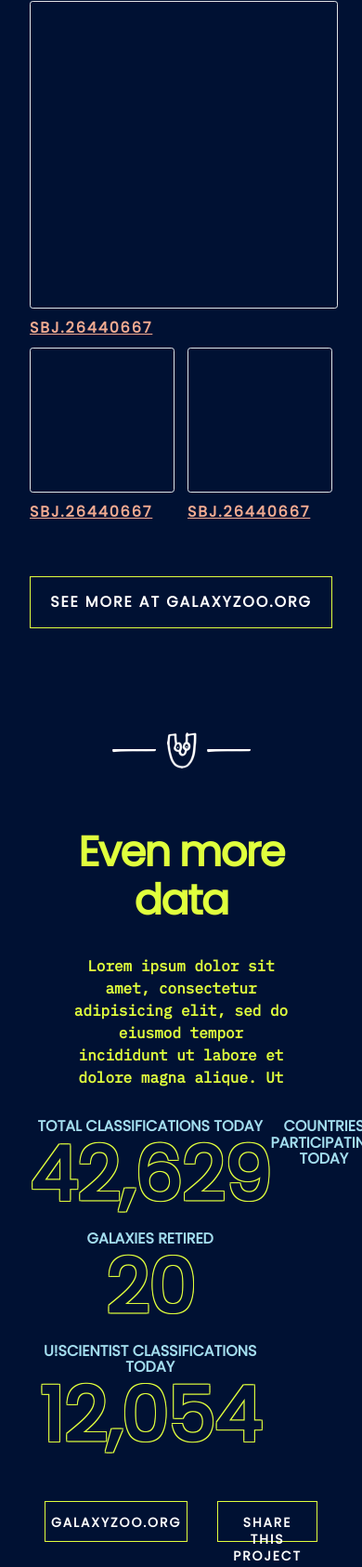
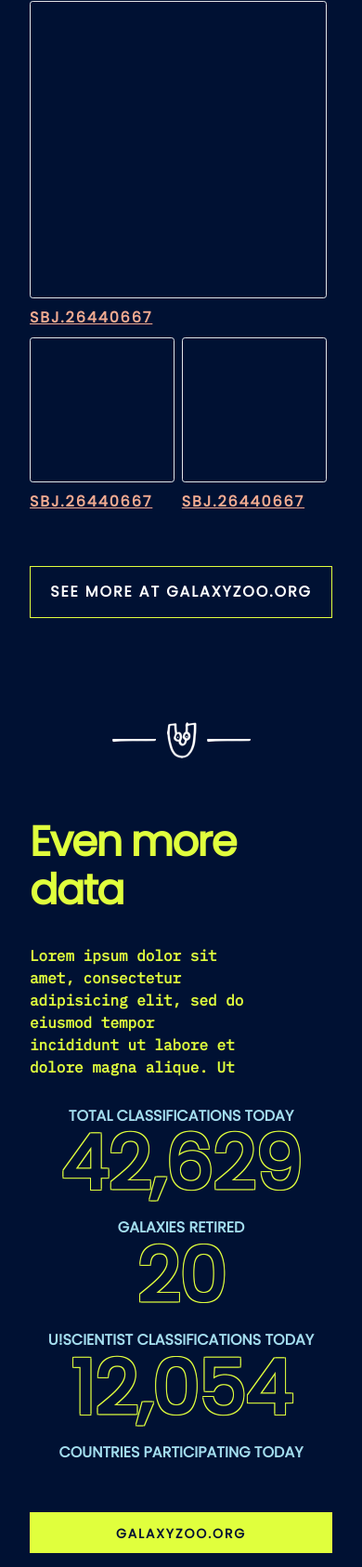
Before and after one commit to zooniverse/uscientist, a Gatsby site: page / in a window 390 px wide. Shown: the part 1437-3123 px from the top of the page at 93% size. Built offline with nearby package versions, Linux system fonts and the light colour scheme; Gatsby itself is replaced by a stand-in of ours.

Commit message:
Mobilize Data Section

```diff
--- a/src/components/data.js
+++ b/src/components/data.js
@@ -22,7 +22,7 @@
       </div>
     </div>
     <div className={dataStyles.buttons}>
-      <button className='hollow-button'>
+      <button className='solid-button'>
         <a href='https://www.galaxyzoo.org'>galaxyzoo.org</a>
       </button>
       <button className='hollow-button'>
--- a/src/components/data.module.css
+++ b/src/components/data.module.css
@@ -37,3 +37,25 @@
 .buttons button {
   margin: 0 1rem;
 }
+
+@media only screen and (max-width: 768px) {
+  .data h3 {
+    text-align: left;
+  }
+
+  .stats {
+    flex-direction: column;
+  }
+
+  .buttons {
+    flex-direction: column;
+  }
+
+  .buttons button {
+    margin: 0;
+  }
+
+  .buttons button:first-child {
+    margin-bottom: 1rem;
+  }
+}
--- a/src/components/recent.js
+++ b/src/components/recent.js
@@ -14,7 +14,7 @@
         {placeholder.map((image, i) =>
             <div key={i} className={recentStyles.subject}>
               <div />
-              <a href="#">{image}</a>
+              <a href="https://www.zooniverse.org">{image}</a>
             </div>
         )}
       </div>
--- a/src/components/recent.module.css
+++ b/src/components/recent.module.css
@@ -53,12 +53,16 @@
 
   .subjects {
     flex-wrap: wrap;
-    max-width: 85vw;
+    width: 85vw;
+  }
+
+  .subjects {
+    justify-content: flex-start;
   }
 
   .subjects .subject:first-child div {
-    height: 85vw;
-    width: 85vw;
+    height: 82vw;
+    width: 82vw;
   }
 
   .subjects .subject:nth-child(2) div {
@@ -70,4 +74,9 @@
     height: 40vw;
     width: 40vw;
   }
+
+  .subjects .subject:nth-child(3) {
+    margin-left: 2vw;
+  }
+
 }
--- a/src/styles/mobile.css
+++ b/src/styles/mobile.css
@@ -31,4 +31,9 @@
     height: 10rem;
     margin-top: 50%;
   }
+
+  .descriptor {
+    margin-left: 0;
+    text-align: left;
+  }
 }
```
